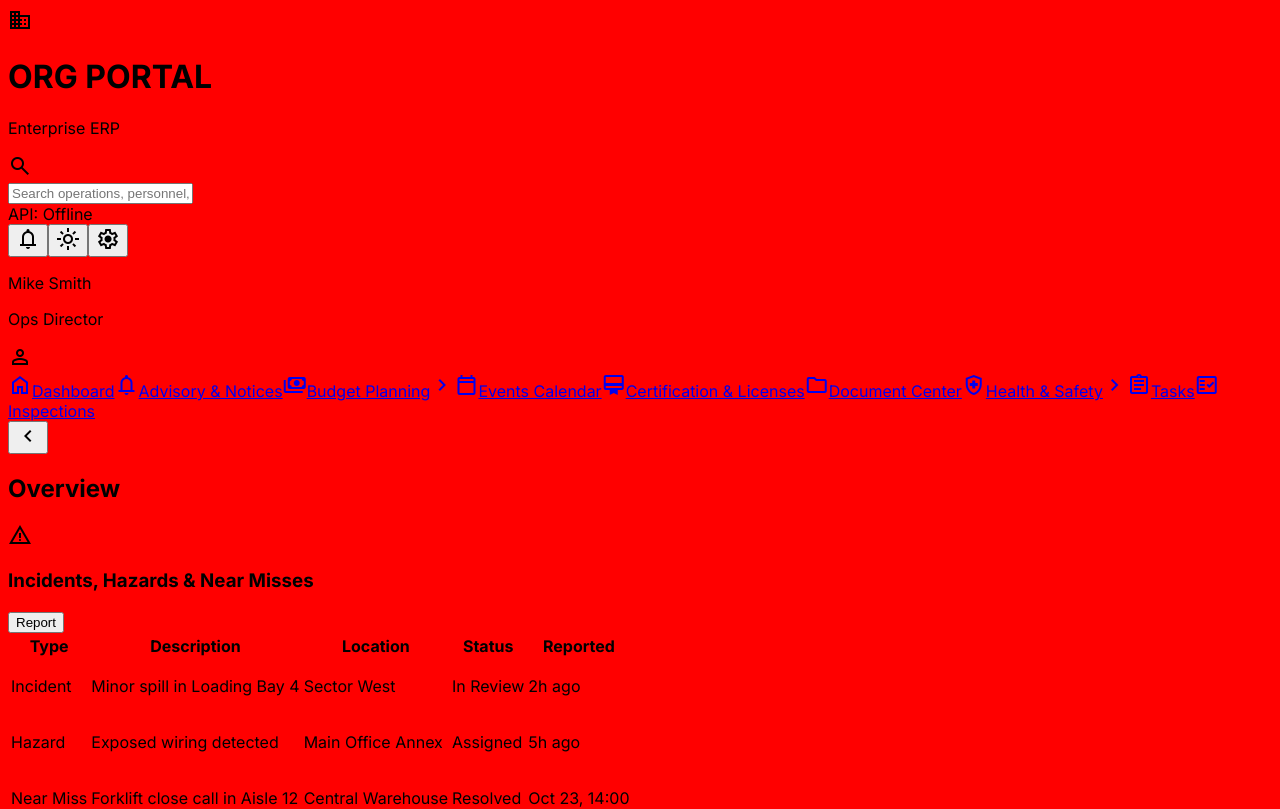
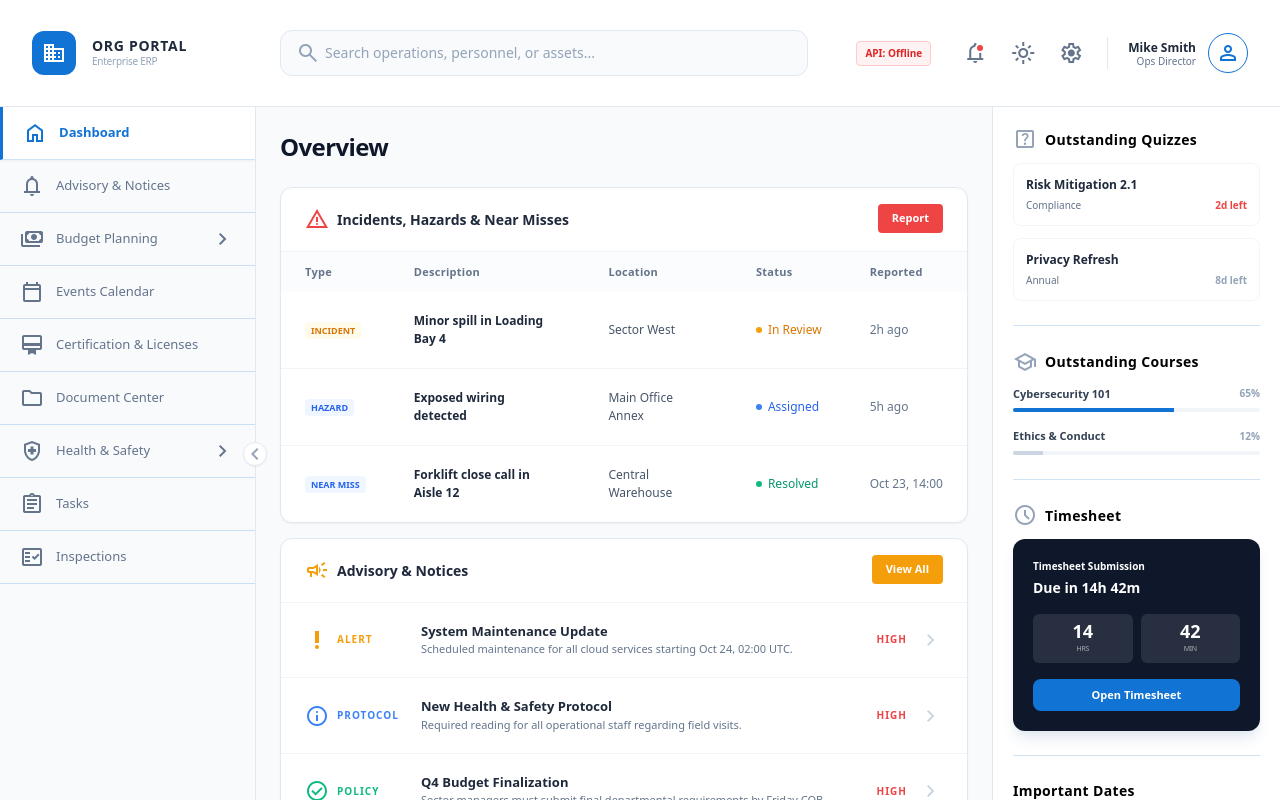
Before and after one commit to madhav-nepal/erp-frontend, a Next.js app: page / in a window 1280 px wide. Shown: the top 809 px of the page. Built offline with nearby package versions, Linux system fonts and the light colour scheme; no server answers.

Commit message:
Switch to JS config

```diff
--- a/app/globals.css
+++ b/app/globals.css
@@ -1,4 +1,14 @@
-/* DEBUG TEST */
+@tailwind base;
+@tailwind components;
+@tailwind utilities;
+
+:root {
+  --background: #ffffff;
+  --foreground: #171717;
+}
+
 body {
-  background-color: red !important;
+  color: var(--foreground);
+  background: var(--background);
+  font-family: Arial, Helvetica, sans-serif;
 }
--- a/tailwind.config.ts
+++ b/tailwind.config.js
@@ -1,6 +1,5 @@
-import type { Config } from "tailwindcss";
-
-const config: Config = {
+/** @type {import('tailwindcss').Config} */
+module.exports = {
   content: [
     "./app/**/*.{js,ts,jsx,tsx,mdx}",
     "./pages/**/*.{js,ts,jsx,tsx,mdx}",
@@ -15,5 +14,4 @@ const config: Config = {
     },
   },
   plugins: [],
-};
-export default config;
+}
```
Also changed, not shown: package.json (+11 -10 lines).
